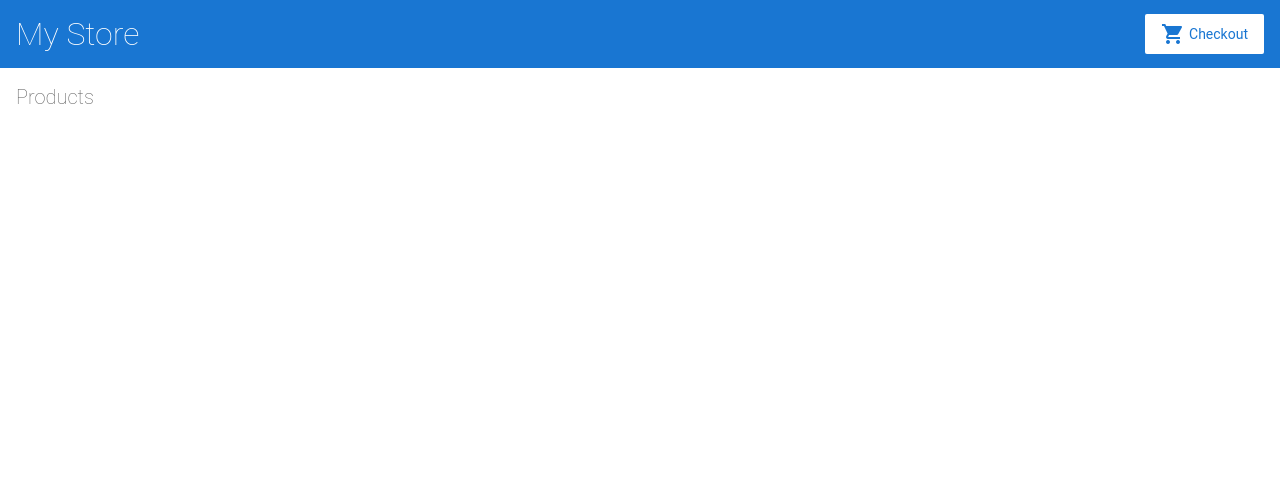
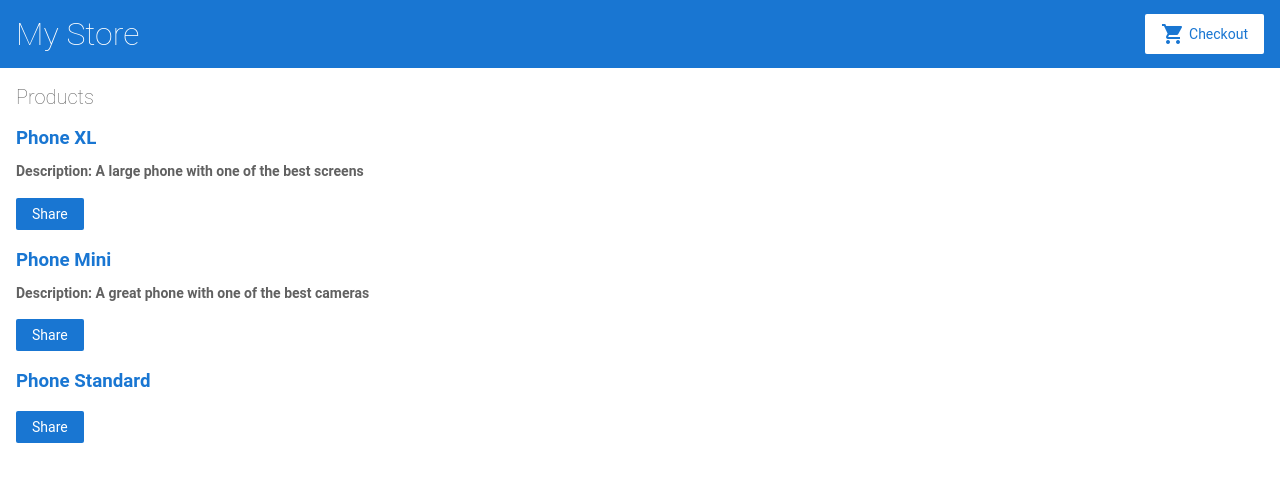
Before and after one commit to LearnWithJeff10/AngularIoStart, an Angular app: page / in a window 1280 px wide. Shown: the top 482 px of the page. Built offline with nearby package versions, Linux system fonts and the light colour scheme.

Commit message:
Created the products list

```diff
--- a/src/app/product-list/product-list.component.html
+++ b/src/app/product-list/product-list.component.html
@@ -1,5 +1,21 @@
 <h2>Products</h2>
 
+
+<div *ngFor="let product of products">
+  <h3>
+    <a [title]="product.name + ' details'">
+      {{ product.name }}
+    </a>
+
+    <p *ngIf="product.description">
+      Description: {{ product.description}}
+    </p>
+  </h3>
+
+  <button (click)="share()">
+    Share
+  </button>
+</div>
 
 <!--
 Copyright Google LLC. All Rights Reserved.
```
